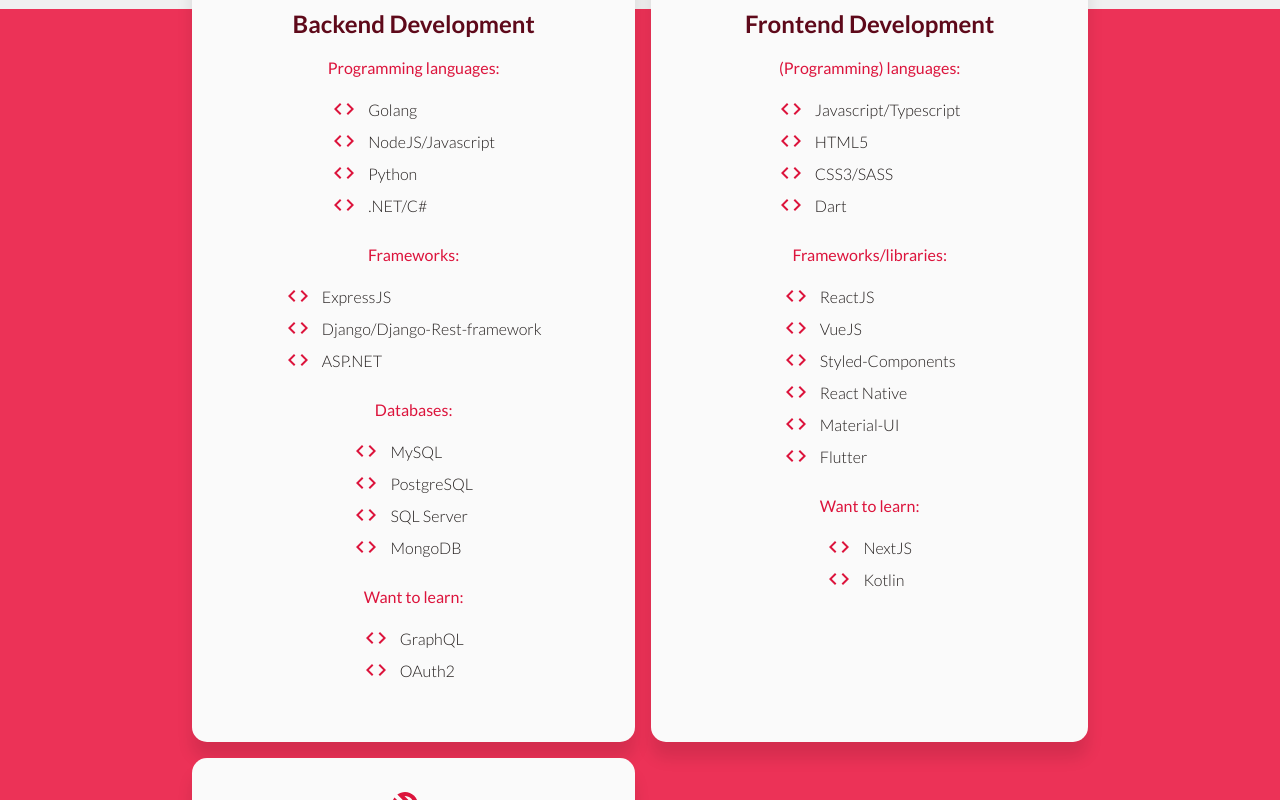
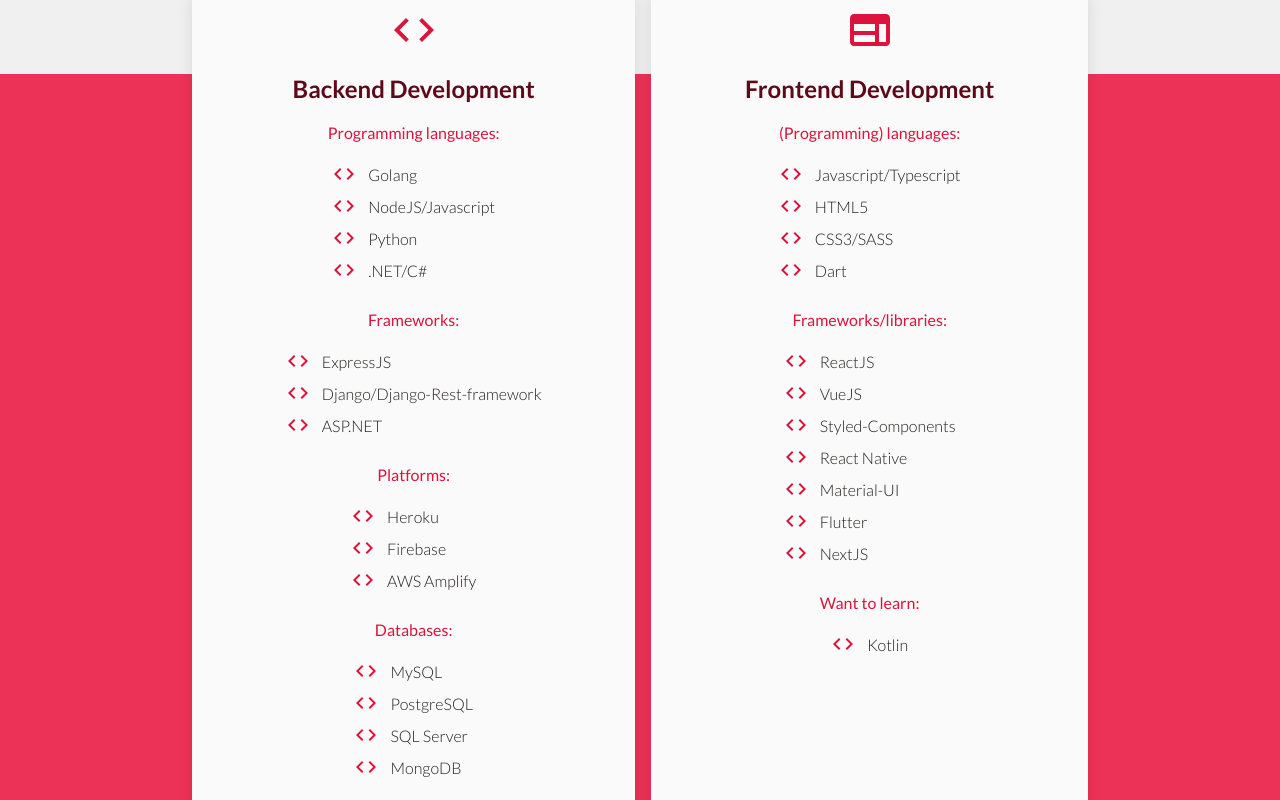
Before and after one commit to unexpectedtokens/portfolio_react, a React (Create React App) app: page /about in a window 1280 px wide. Shown: the part 1424-2224 px from the top of the page. Built offline with nearby package versions, Linux system fonts and the light colour scheme.

Commit message:
updated data

```diff
--- a/src/Pages/About.js
+++ b/src/Pages/About.js
@@ -51,9 +51,7 @@
     if (curMonth === birthMonth && curDay < birthDay) {
       age--;
     }
-    // if (isNaN(age)) {
-    //   return "24";
-    // }
+
     return age;
   };
   console.log(getAge());
@@ -103,6 +101,7 @@
             <h2>Work experience</h2>
             <ul>
               {[
+                "IT Internship at Kabisa Software Artisans - User research & Fullstack development: first half of 2022",
                 "Hobby projects - Making websites/apps for fun and educational purposes: 2018 - now",
                 "Self-employed at Dtronics Tech Solutions - Freelance web development: 2019 - 2021",
               ].map((x) => (
@@ -167,6 +166,15 @@
                 )
               )}
             </ul>
+            <h4>Platforms:</h4>
+            <ul>
+              {["Heroku", "Firebase", "AWS Amplify"].map((x) => (
+                <li key={x}>
+                  <CodeOutlinedIcon />
+                  <span>{x}</span>
+                </li>
+              ))}
+            </ul>
             <h4>Databases:</h4>
             <ul>
               {["MySQL", "PostgreSQL", "SQL Server", "MongoDB"].map((x) => (
@@ -191,12 +199,14 @@
             <h2>Frontend Development</h2>
             <h4>(Programming) languages:</h4>
             <ul>
-              {["Javascript/Typescript", "HTML5", "CSS3/SASS", "Dart"].map((x) => (
-                <li key={x}>
-                  <CodeOutlinedIcon />
-                  <span>{x}</span>
-                </li>
-              ))}
+              {["Javascript/Typescript", "HTML5", "CSS3/SASS", "Dart"].map(
+                (x) => (
+                  <li key={x}>
+                    <CodeOutlinedIcon />
+                    <span>{x}</span>
+                  </li>
+                )
+              )}
             </ul>
             <h4>Frameworks/libraries:</h4>
             <ul>
@@ -207,6 +217,7 @@
                 "React Native",
                 "Material-UI",
                 "Flutter",
+                "NextJS",
               ].map((x) => (
                 <li key={x}>
                   <CodeOutlinedIcon />
@@ -216,7 +227,7 @@
             </ul>
             <h4>Want to learn:</h4>
             <ul>
-              {["NextJS", "Kotlin"].map((x) => (
+              {["Kotlin"].map((x) => (
                 <li key={x}>
                   <CodeOutlinedIcon />
                   <span>{x}</span>
```
